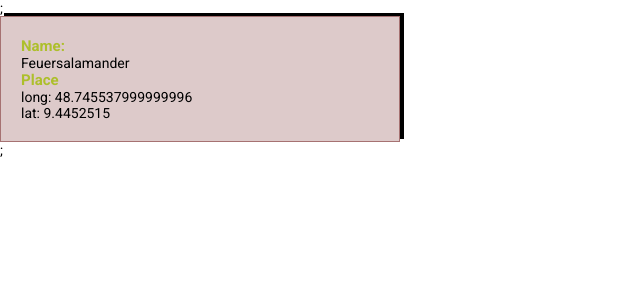
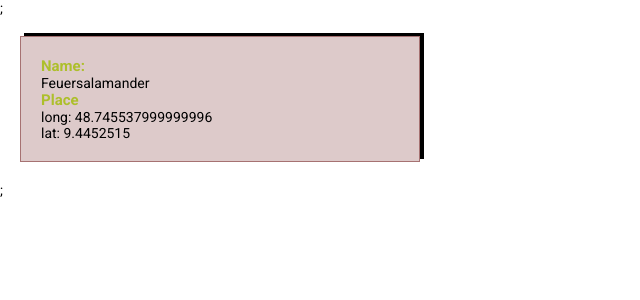
Before and after one commit to UrsulaMontag/capstone-project, a Next.js app: page / in a window 1280 px wide. Shown: the top 300 px of the page, without its empty margins (0-640 px from the left). Built offline with nearby package versions, Linux system fonts and the light colour scheme.

Commit message:
Adjust styling

```diff
--- a/pages/_app.js
+++ b/pages/_app.js
@@ -1,4 +1,4 @@
-import GlobalStyle from '../src/components/GlobalStyle';
+import GlobalStyle from '../src/components/ui/GlobalStyle';
 
 function MyApp({ Component, pageProps }) {
 	return (
--- a/src/components/entry/Entry.jsx
+++ b/src/components/entry/Entry.jsx
@@ -1,11 +1,12 @@
 import { StyledEntry } from './Entry.styled';
+import { StyledH3 } from '../ui/Typography';
 
 export default function Entry({ entry, location }) {
 	return (
 		<StyledEntry>
-			<h3>Name:</h3>
+			<StyledH3>Name:</StyledH3>
 			<p>{entry.name}</p>
-			<h3>Place</h3>
+			<StyledH3>Place</StyledH3>
 			<p>long: {location.location[0]}</p>
 			<p>lat: {location.location[1]}</p>
 		</StyledEntry>
--- a/src/components/entry/Entry.styled.js
+++ b/src/components/entry/Entry.styled.js
@@ -3,13 +3,9 @@ import styled from 'styled-components';
 export const StyledEntry = styled.div`
 	max-width: 40rem;
 	padding: 2rem;
+	margin: 2rem;
 
 	background-color: var(--main-bg-color);
 	border: 1px solid var(--main-bg-color-full);
 	box-shadow: 4px -3px;
-
-	h3 {
-		font-size: 1.5rem;
-		color: var(--headline-little);
-	}
 `;
--- /dev/null
+++ b/src/components/ui/Typography.js
@@ -0,0 +1,5 @@
+import styled from 'styled-components';
+export const StyledH3 = styled.h3`
+	font-size: 1.5rem;
+	color: var(--headline-little);
+`;
```
Also changed, not shown: src/components/ui/GlobalStyle.js (renamed from src/components/GlobalStyle.js), 1 other file (tests, documents, lock files or other folders).
